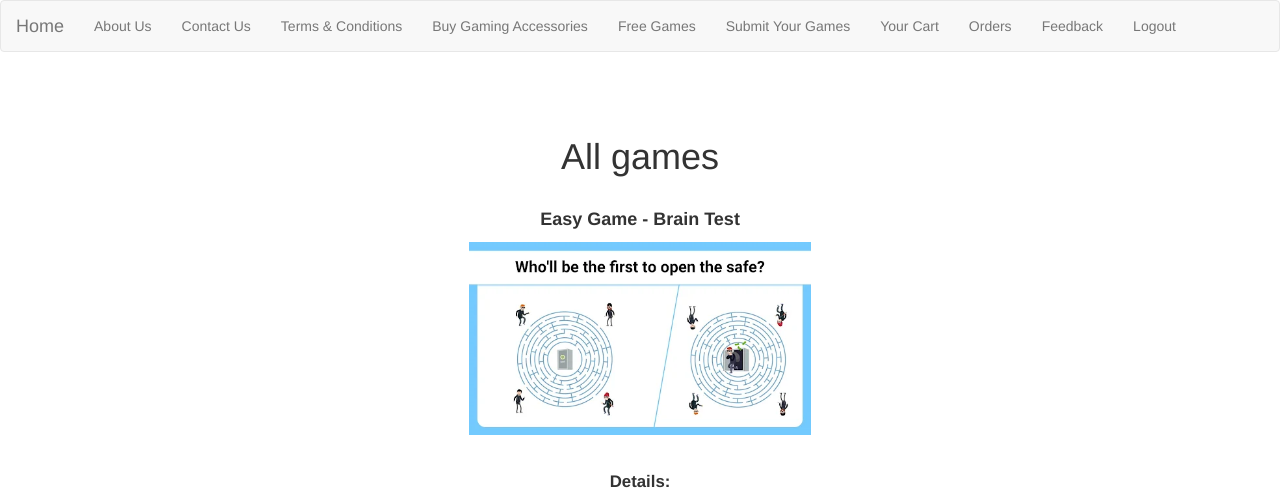
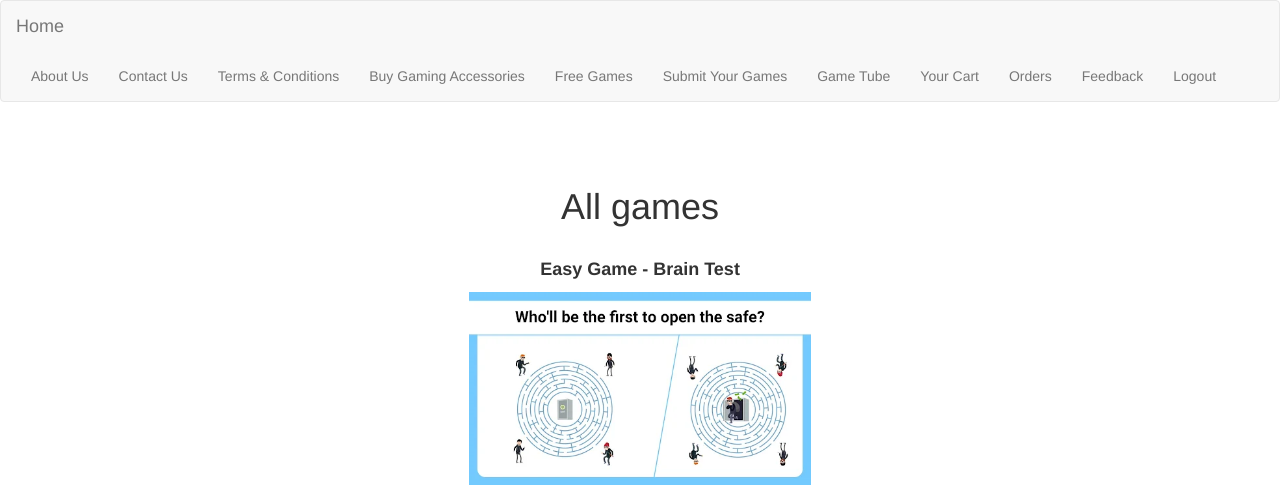
Before and after one commit to Borshaa/Game_Hub, a PHP site: page /Gamers_Hub/game_index.php in a window 1280 px wide. Shown: the top 490 px of the page. Run offline with PHP 8.4, Linux system fonts and the light colour scheme; data comes from the database, SQL or seed files in the repository; some libraries are stand-ins or nearby versions.

Commit message:
Update Navbar.php

```diff
--- a/Navbar.php
+++ b/Navbar.php
@@ -2,7 +2,6 @@
 <html lang="en">
 
 <head>
-  <title>Bootstrap Example</title>
   <meta charset="utf-8">
   <meta name="viewport" content="width=device-width, initial-scale=1">
   <link rel="stylesheet" href="https://maxcdn.bootstrapcdn.com/bootstrap/3.4.1/css/bootstrap.min.css">
@@ -24,6 +23,7 @@
         <li><a href="ecommerce_index.php">Buy Gaming Accessories</a></li>
         <li><a href="game_index.php">Free Games</a></li>
         <li><a href="dev_game.php">Submit Your Games</a></li>
+        <li><a href="webpage.php">Game Tube</a></li>
         <li><a href="cart.php">Your Cart</a></li>
         <li><a href="orders.php">Orders</a></li>
         <li><a href="feedback.php">Feedback</a></li>
```
